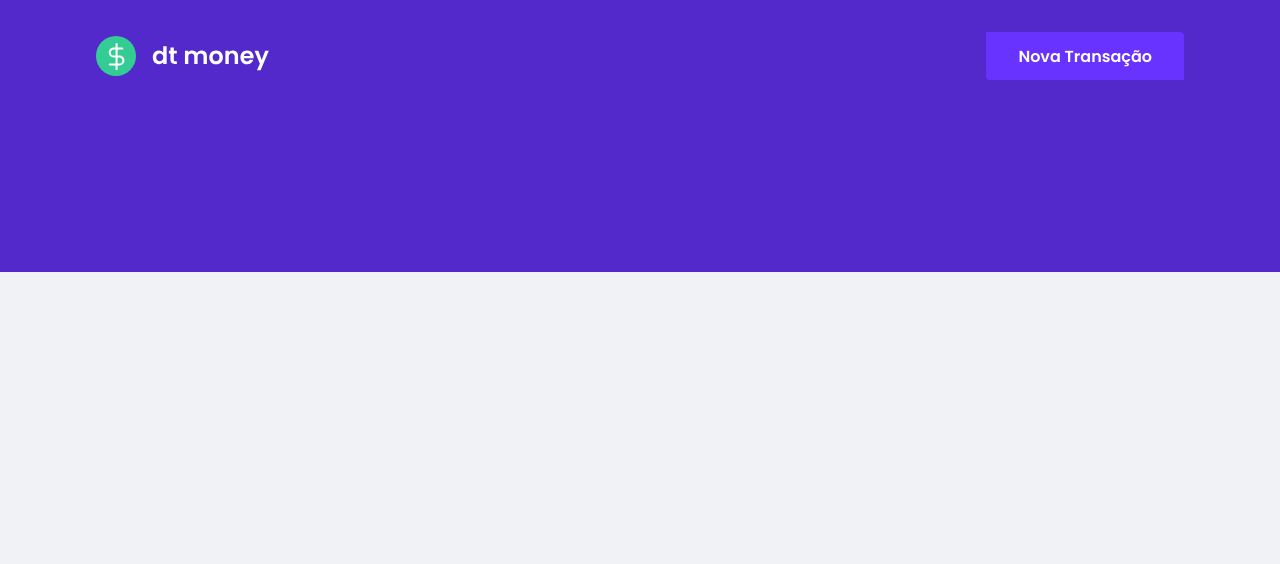
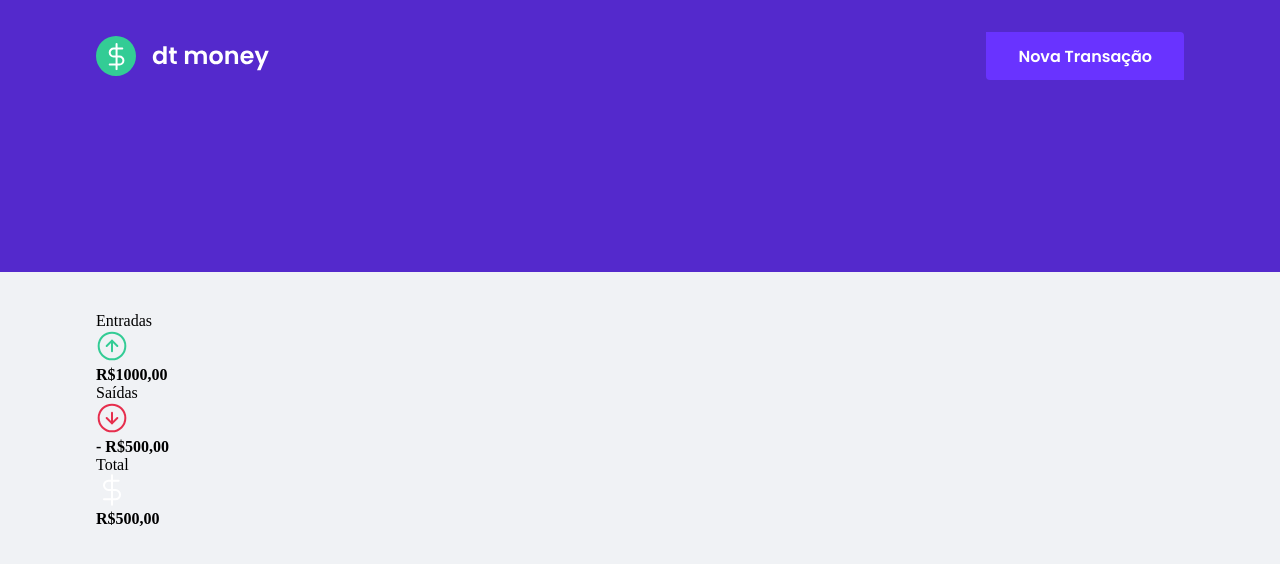
Before and after one commit to Licaesar/dtmoney, a React (Create React App) app: page / in a window 1280 px wide. Shown: the top 564 px of the page. Built offline with nearby package versions, Linux system fonts and the light colour scheme.

Commit message:
add dashboard

```diff
--- a/src/App.tsx
+++ b/src/App.tsx
@@ -1,10 +1,12 @@
 import { GlobalStyle } from "./styles/global";
 import { Header } from "./components/Header"
+import { Dashboard } from "./components/Dashboard";
 
 export function App() {
   return (
     <>
       <Header />
+      <Dashboard/>
       <GlobalStyle />
     </>
   );
--- /dev/null
+++ b/src/components/Dashboard/index.tsx
@@ -0,0 +1,10 @@
+import { Summary } from "../Summary";
+import { Container } from "./styles";
+
+export function Dashboard() {
+    return(
+        <Container>
+            <Summary/>
+        </Container>
+    );
+}
--- /dev/null
+++ b/src/components/Dashboard/styles.ts
@@ -0,0 +1,7 @@
+import styled from "styled-components";
+
+export const Container = styled.main`
+    max-width: 1120px;
+    margin: 0 auto;
+    padding: 2.5rem 1rem;
+`;
--- /dev/null
+++ b/src/components/Summary/index.tsx
@@ -0,0 +1,35 @@
+import { Container } from "./styles";
+import IncomeImg from "../../assets/income.svg"
+import OutcomeImg from "../../assets/outcome.svg"
+import TotalImg from "../../assets/total.svg"
+
+export function Summary() {
+    return(
+      <Container>
+        <div>
+          <header>
+            <p>Entradas</p>
+            <img src={IncomeImg} alt="Entradas" />
+          </header>
+          <strong>R$1000,00</strong>
+        </div>
+
+        <div>
+          <header>
+            <p>Saídas</p>
+            <img src={OutcomeImg} alt="Saidas" />
+          </header>
+          <strong>- R$500,00</strong>
+        </div>
+
+        <div>
+          <header>
+            <p>Total</p>
+            <img src={TotalImg} alt="Total" />
+          </header>
+          <strong>R$500,00</strong>
+        </div>
+
+      </Container>
+    );
+}
--- /dev/null
+++ b/src/components/Summary/styles.ts
@@ -0,0 +1,5 @@
+import styled from "styled-components";
+
+export const Container = styled.div`
+
+`;
```
